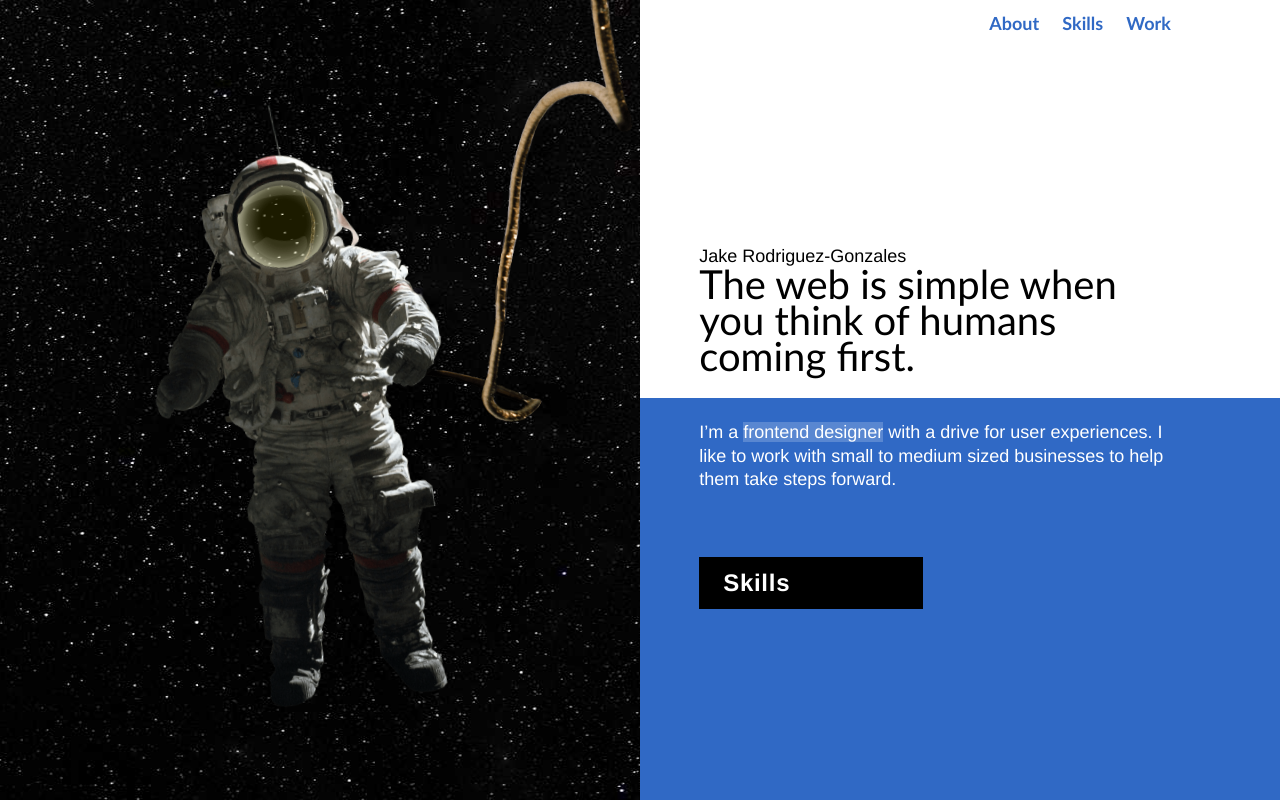
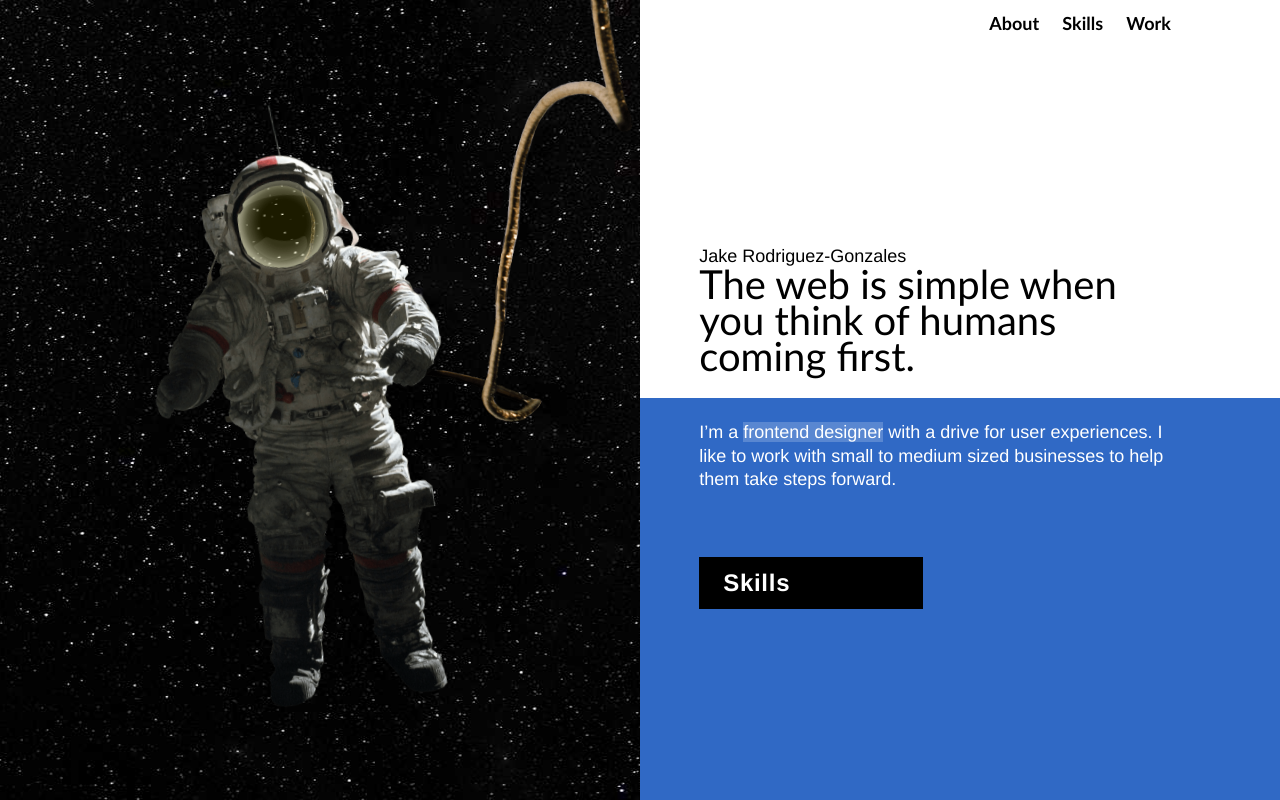
Before and after one commit to JakeGonzales/jakegonzales.com, a Rails app: page / in a window 1280 px wide. Run offline with Rails 7, Linux system fonts and the light colour scheme; some libraries are stand-ins or nearby versions; some web fonts are replaced.

Commit message:
Change main menu to be black

```diff
--- a/app/assets/stylesheets/components/_navigation-main.scss
+++ b/app/assets/stylesheets/components/_navigation-main.scss
@@ -16,6 +16,8 @@
 .c-navigation-main__link {
   padding: 0.1em 0.2em;
   transition: 0.1s ease-in-out all;
+
+  color: $color__black;
 }
 
 .c-navigation-main__link--icon {
--- a/app/assets/stylesheets/main.css
+++ b/app/assets/stylesheets/main.css
@@ -2106,7 +2106,8 @@ a {
 
 .c-navigation-main__link {
   padding: 0.1em 0.2em;
-  transition: 0.1s ease-in-out all; }
+  transition: 0.1s ease-in-out all;
+  color: #000000; }
 
 .c-navigation-main__link--icon {
   display: flex; }
```
Also changed, not shown: 1 other file.
